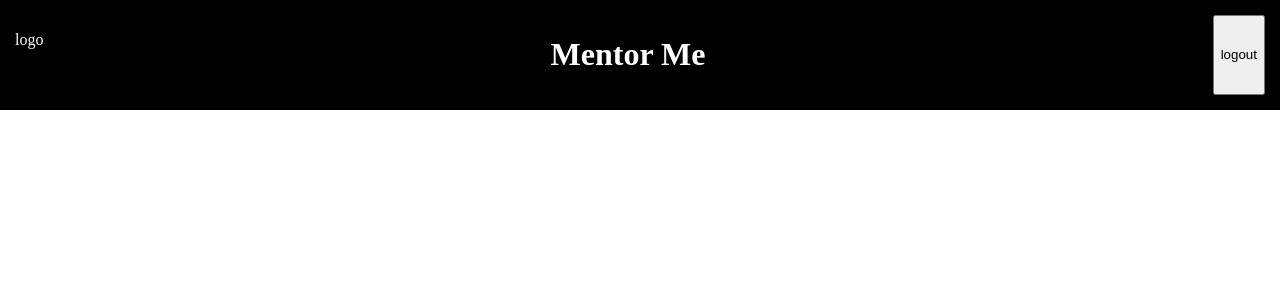
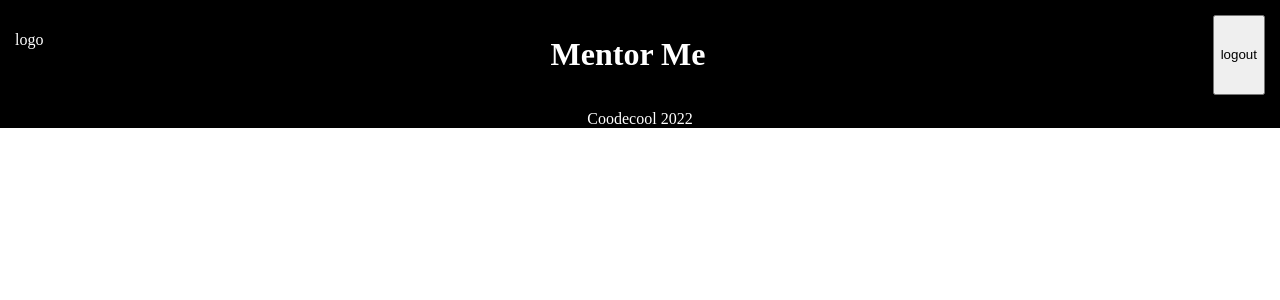
Before and after one commit to CodecoolGlobal/el-proyecte-grande-sprint-5-java-sutogabor, a React (Create React App) app in the folder mentor-me-react/: page / in a window 1280 px wide. Shown: the top 300 px of the page. Built offline with nearby package versions, Linux system fonts and the light colour scheme; the HTML template or start-up script is replaced by a standard one.

Commit message:
add footer component

```diff
--- a/mentor-me-react/src/App.js
+++ b/mentor-me-react/src/App.js
@@ -1,5 +1,6 @@
 import Header from "./Header";
 import {useState} from "react";
+import Footer from "./Footer";
 
 function App() {
     const [isLogged, setIsLogged] = useState(true);
@@ -11,6 +12,9 @@ function App() {
             title="Mentor Me"
             isLogged={isLogged}
         />
+        <Footer
+            text="Coodecool 2022"
+        />
     </div>
   );
 }
--- a/mentor-me-react/src/Footer.js
+++ b/mentor-me-react/src/Footer.js
@@ -0,0 +1,10 @@
+import React from "react";
+import "./assets/css/Footer.css";
+
+const Footer = ({text}) => {
+    return <footer>
+        {text}
+    </footer>
+}
+
+export default Footer;
```
